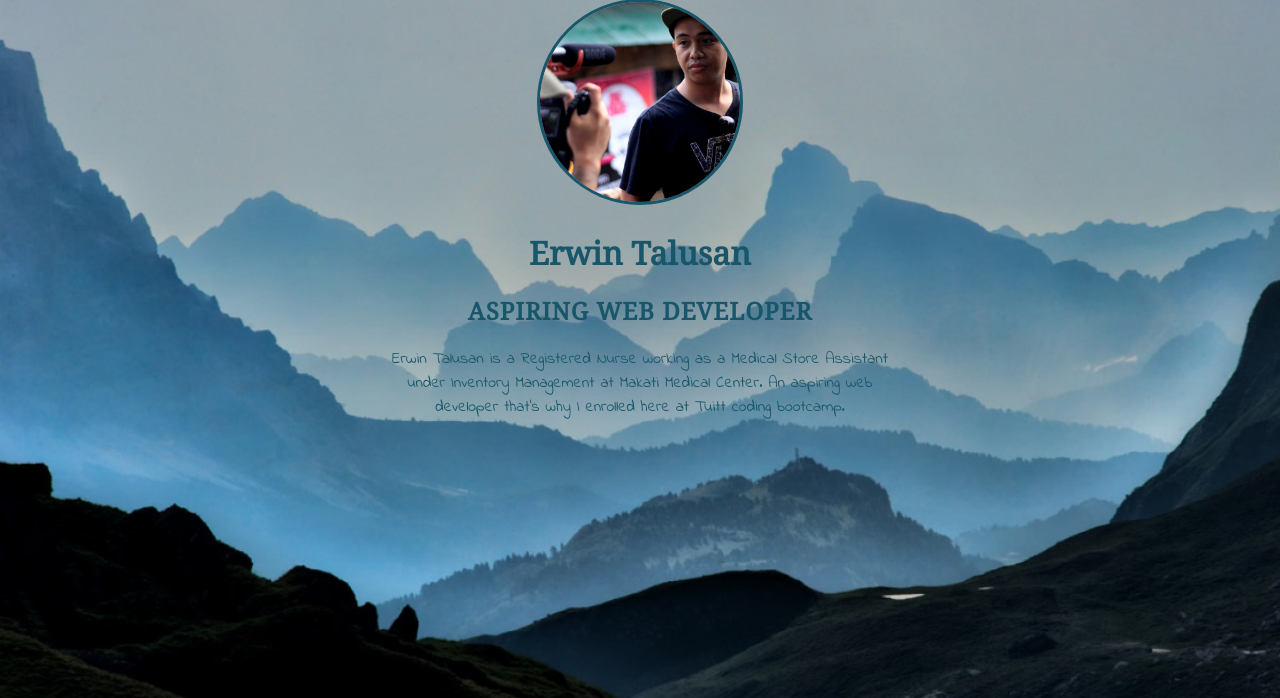
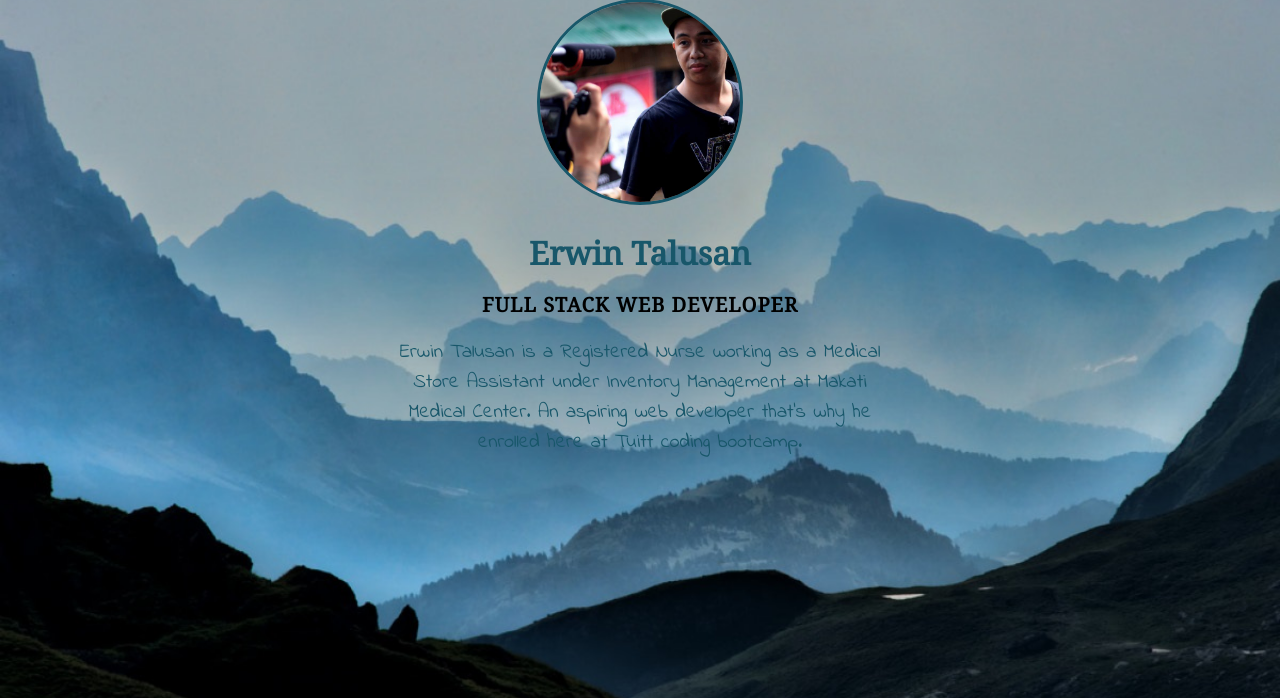
Before and after one commit to cetalusan/b3nc-talusan-erwin, a PHP site: page / in a window 1280 px wide. Shown: the part 59-757 px from the top of the page. Run offline with PHP 8.4, Linux system fonts and the light colour scheme.

Commit message:
commit number two

```diff
--- a/css/style.css
+++ b/css/style.css
@@ -21,6 +21,10 @@ h1 {
 h2 {
 	text-transform: uppercase;
 	letter-spacing: 1px;
+	font-size: 20px;
+	color: black;
+
+
 }
 
 #me {
@@ -35,6 +39,10 @@ h2 {
 
 .about {
 	width: 100%;
+	font-size: 20px;
+	line-height: 1.5;
+
+
 
 }
 
--- a/index.html
+++ b/index.html
@@ -11,8 +11,8 @@
 
 		<img id="me" src="img/me.jpg">
 		<h1>Erwin Talusan</h1>
-		<h2>Aspiring Web Developer</h2>
-		<p class="about">Erwin Talusan is a Registered Nurse working as a Medical Store Assistant under Inventory Management at Makati Medical Center. An aspiring web developer that's why I enrolled here at Tuitt coding bootcamp.</p>
+		<h2>Full Stack Web Developer</h2>
+		<p class="about">Erwin Talusan is a Registered Nurse working as a Medical Store Assistant under Inventory Management at Makati Medical Center. An aspiring web developer that's why he enrolled here at Tuitt coding bootcamp.</p>
 
 	</div>
 
```
